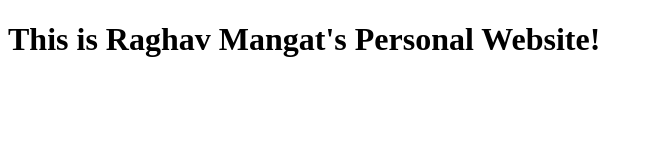
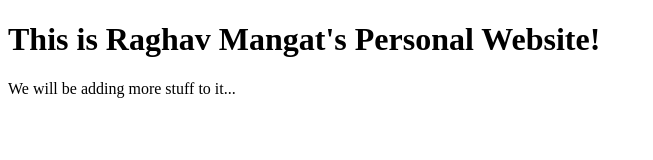
Before and after one commit to RaghavMangat2000/RaghavMangat2000.github.io, a plain HTML site: page index.html in a window 1280 px wide. Shown: the whole page, without its empty margins (0-653 px from the left). Drawn offline with Linux system fonts and the light colour scheme.

Commit message:
Update index.html
Add description.

```diff
--- a/index.html
+++ b/index.html
@@ -7,5 +7,6 @@
 </head>
 <body>
     <h1>This is Raghav Mangat's Personal Website!</h1>
+    <p>We will be adding more stuff to it...</p>
 </body>
 </html>
```
